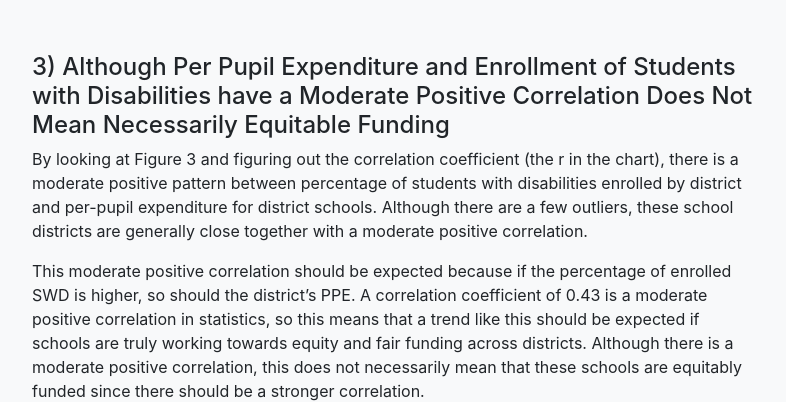
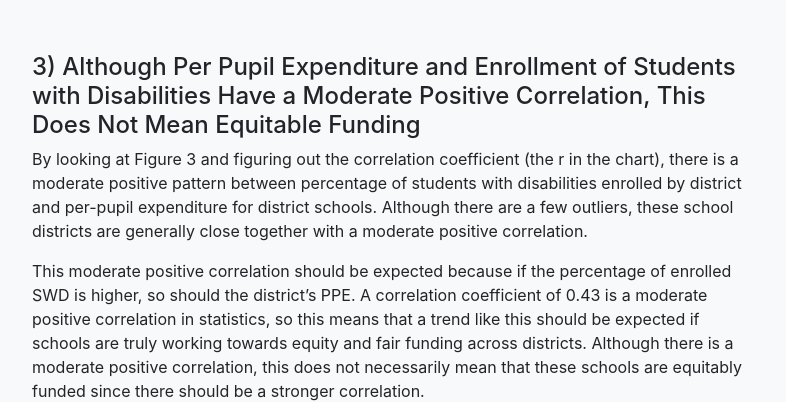
Before and after one commit to DataVizForAll/clj-tran, a plain HTML site: page index.html in a window 1280 px wide. Shown: the part 4930-5332 px from the top of the page, without its empty margins (243-1029 px from the left). Drawn offline with nearby package versions, Linux system fonts and the light colour scheme.

Commit message:
Update index.html

```diff
--- a/index.html
+++ b/index.html
@@ -126,7 +126,7 @@
           <p>Although East Hartford and New Britain Have varying enrollments of students with disabilities, there are similarities in which school types that these students tend to enroll in. Given the information from these two charts, it is also necessary to look at per pupil expenditure (PPE) by districts and percentage of students with disabilities by district in order to get a better picture of <i>how</i> funding is being distributed across districts to schools with significant percentages of enrolled students with disabilities.</p>
 
           <p>&nbsp;</p>
-	  <h4>3) Although Per Pupil Expenditure and Enrollment of Students with Disabilities have a Moderate Positive Correlation Does Not Mean Necessarily Equitable Funding</h4>
+	  <h4>3) Although Per Pupil Expenditure and Enrollment of Students with Disabilities Have a Moderate Positive Correlation, This Does Not Mean Equitable Funding</h4>
 
           <p>By looking at Figure 3 and figuring out the correlation coefficient (the r in the chart), there is a moderate positive pattern between percentage of students with disabilities enrolled by district and per-pupil expenditure for district schools. Although there are a few outliers, these school districts are generally close together with a moderate positive correlation.</p>
 
```
